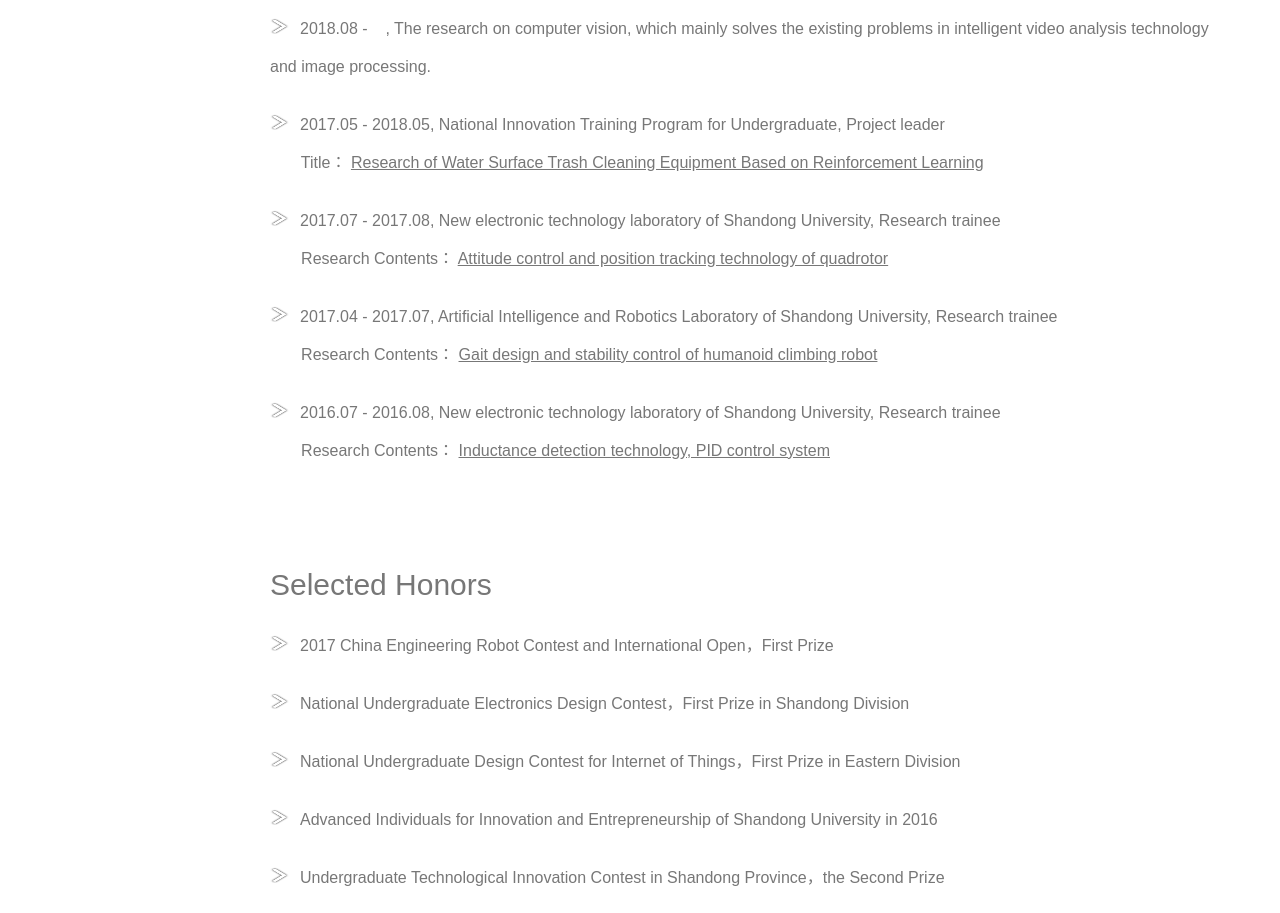
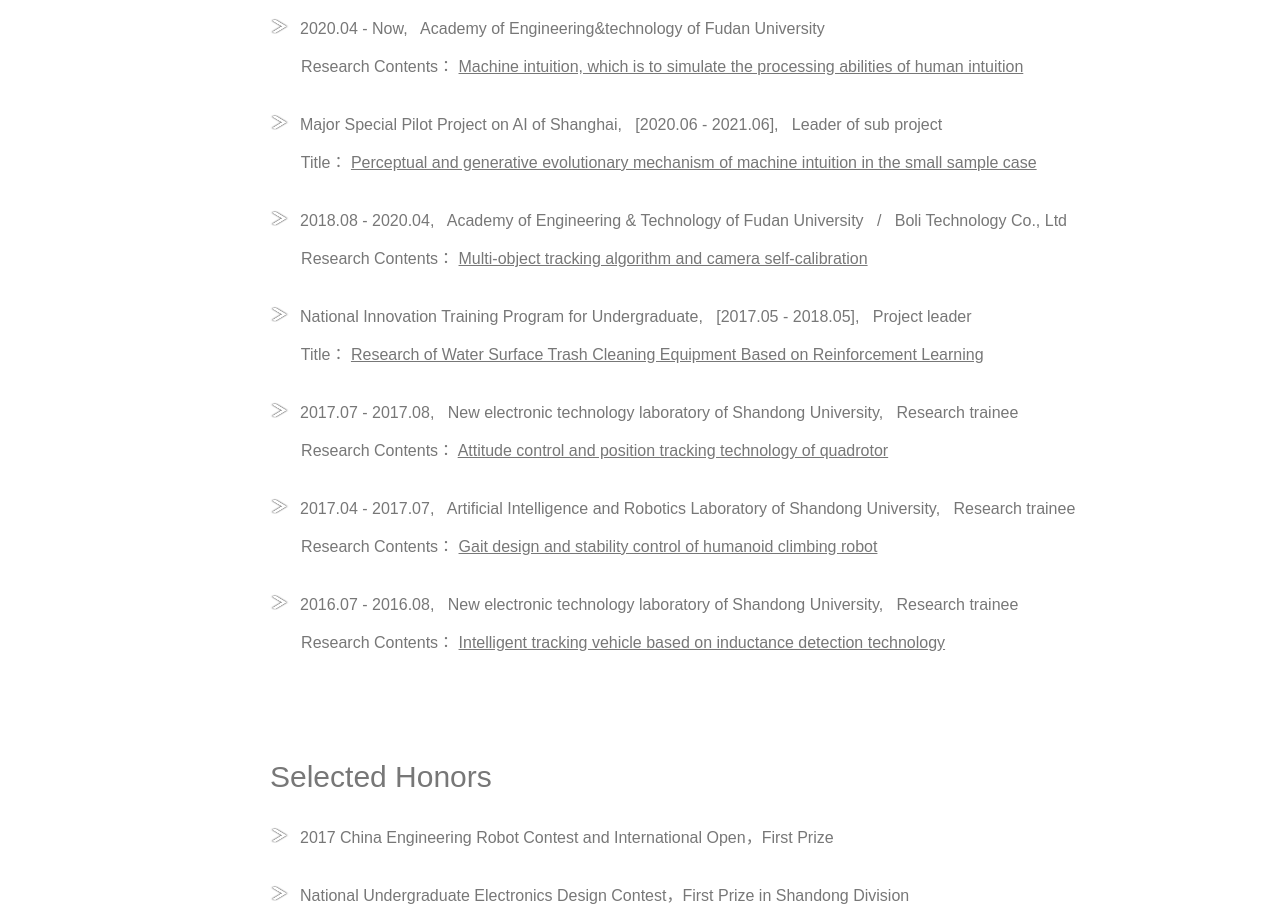
Before and after one commit to Liuzhen-Su/Liuzhen-Su.github.io, a plain HTML site: page index.html in a window 1280 px wide. Shown: the part 633-1546 px from the top of the page. Drawn offline with Linux system fonts and the light colour scheme.

Commit message:
Update index.html

```diff
--- a/index.html
+++ b/index.html
@@ -25,33 +25,45 @@
                         <div class="brief">
                             <p><span class="bigger">Liuzhen Su</span></p>
                             <p>liuzhensu@hotmail.com</p>
-                            <p>Wechat: MadKid_Forever</p>
+                            <p>Wechat: coolionet</p>
                             <p>200433, Shanghai, China</p>
 
                         </div>
                         <div class="about">
                             <p><span class="bigger"><a name="Top"><span class="baise">--</span><br/><br/>About Me</a></span></p>
-                            <p>Welcome to my homepage! I'm now studying for a doctorate in computer science under the guidance of Professor <a href="http://faet.fudan.edu.cn/15/6f/c13532a136559/page.htm" target="_blank">Lihua Zhang</a> in Fudan University. And I received my bachelor degree from Shandong University in 2019.</p>
-                            <p>I have great interest and enthusiasm in the field of artificial intelligence. Now my main research interest is computer vision, especially intelligent video analysis technology. And my team has in-depth cooperation with <a href="http://www.changchunboli.com/" target="_blank">Boli Technology Co., Ltd</a>. Welcome to communicate with me online about AI or any other questions by e-mail or Wechat.</p>
+                            <p>Welcome to my homepage! I'm now studying for a doctorate in computer science under the guidance of Professor <a href="http://faet.fudan.edu.cn/63/2e/c13532a221998/page.htm" target="_blank">Lihua Zhang</a> in Fudan University. And I received my bachelor degree from Shandong University in 2019.</p>
+                            <p>I have great interest and enthusiasm in the field of artificial intelligence. Now my main research interest is machine intuition, which is to simulate the processing abilities of human intuition and propose a better approach to Artificial General Intelligence. Welcome to communicate with me online about AI or any other questions by E-mail or Wechat.</p>
 
 
-                            <p><span class="bigger"><a name="Work"><span class="baise">--</span><br/><br/>Work</a></span></p>
-                            <p><span class="smaller"><span><img src="images/next.png" alt="" width="30" height="16" /></span>2018.08&nbsp;-&nbsp;&nbsp;&nbsp;&nbsp;, The research on computer vision, which mainly solves the existing problems in intelligent video analysis technology and image processing.<br/></span></p>
-                            <p><span class="smaller"><span><img src="images/next.png" alt="" width="30" height="16" /></span>2017.05&nbsp;-&nbsp;2018.05, National Innovation Training Program for Undergraduate, Project leader<br/>
+                            <p><span class="bigger"><a name="Work"><span class="baise">--</span><br/><br/>Work & Projects</a></span></p>
+
+							<p><span class="smaller"><span><img src="images/next.png" alt="" width="30" height="16" /></span>2020.04&nbsp;-&nbsp;Now, &nbsp Academy of Engineering&technology of Fudan University<br/>
+							&nbsp;&nbsp;&nbsp;&nbsp;&nbsp;&nbsp;
+                            Research Contents： <ins>Machine intuition, which is to simulate the processing abilities of human intuition</ins></span></p>
+
+							<p><span class="smaller"><span><img src="images/next.png" alt="" width="30" height="16" /></span>Major Special Pilot Project on AI of Shanghai, &nbsp [2020.06&nbsp;-&nbsp;2021.06], &nbsp Leader of sub project<br/>
+							&nbsp;&nbsp;&nbsp;&nbsp;&nbsp;&nbsp;
+                            Title： <ins>Perceptual and generative evolutionary mechanism of machine intuition in the small sample case</ins></span></p>
+
+							<p><span class="smaller"><span><img src="images/next.png" alt="" width="30" height="16" /></span>2018.08&nbsp;-&nbsp;2020.04, &nbsp Academy of Engineering & Technology of Fudan University &nbsp / &nbsp Boli Technology Co., Ltd<br/>
+							&nbsp;&nbsp;&nbsp;&nbsp;&nbsp;&nbsp;
+                            Research Contents： <ins>Multi-object tracking algorithm and camera self-calibration</ins></span></p>
+
+							<p><span class="smaller"><span><img src="images/next.png" alt="" width="30" height="16" /></span>National Innovation Training Program for Undergraduate, &nbsp [2017.05&nbsp;-&nbsp;2018.05], &nbsp Project leader<br/>
                             &nbsp;&nbsp;&nbsp;&nbsp;&nbsp;&nbsp;
                             Title： <ins>Research of Water Surface Trash Cleaning Equipment Based on Reinforcement Learning</ins></span></p>
 
-                            <p><span class="smaller"><span><img src="images/next.png" alt="" width="30" height="16" /></span>2017.07&nbsp;-&nbsp;2017.08, New electronic technology laboratory of Shandong University, Research trainee<br/>
+                            <p><span class="smaller"><span><img src="images/next.png" alt="" width="30" height="16" /></span>2017.07&nbsp;-&nbsp;2017.08, &nbsp New electronic technology laboratory of Shandong University, &nbsp Research trainee<br/>
                             &nbsp;&nbsp;&nbsp;&nbsp;&nbsp;&nbsp;
                             Research Contents： <ins>Attitude control and position tracking technology of quadrotor</ins></span></p>
 
-                            <p><span class="smaller"><span><img src="images/next.png" alt="" width="30" height="16" /></span>2017.04&nbsp;-&nbsp;2017.07, Artificial Intelligence and Robotics Laboratory of Shandong University, Research trainee<br/>
+                            <p><span class="smaller"><span><img src="images/next.png" alt="" width="30" height="16" /></span>2017.04&nbsp;-&nbsp;2017.07, &nbsp Artificial Intelligence and Robotics Laboratory of Shandong University, &nbsp Research trainee<br/>
                             &nbsp;&nbsp;&nbsp;&nbsp;&nbsp;&nbsp;
                             Research Contents： <ins>Gait design and stability control of humanoid climbing robot</ins></span></p>
 
-                            <p><span class="smaller"><span><img src="images/next.png" alt="" width="30" height="16" /></span>2016.07&nbsp;-&nbsp;2016.08, New electronic technology laboratory of Shandong University, Research trainee<br/>
+                            <p><span class="smaller"><span><img src="images/next.png" alt="" width="30" height="16" /></span>2016.07&nbsp;-&nbsp;2016.08, &nbsp New electronic technology laboratory of Shandong University, &nbsp Research trainee<br/>
                             &nbsp;&nbsp;&nbsp;&nbsp;&nbsp;&nbsp;
-                            Research Contents： <ins>Inductance detection technology, PID control system</ins></span></p>
+                            Research Contents： <ins>Intelligent tracking vehicle based on inductance detection technology</ins></span></p>
 
 
                             <p><span class="bigger"><a name="Awards"><span class="baise">--</span><br/><br/>Selected Honors</a></span></p>
@@ -59,17 +71,17 @@
                             <p><span class="smaller"><span><img src="images/next.png" alt="" width="30" height="16" /></span>National Undergraduate Electronics Design Contest，First Prize in Shandong Division</span></p>
                             <p><span class="smaller"><span><img src="images/next.png" alt="" width="30" height="16" /></span>National Undergraduate Design Contest for Internet of Things，First Prize in Eastern Division</span></p>
                             <p><span class="smaller"><span><img src="images/next.png" alt="" width="30" height="16" /></span>Advanced Individuals for Innovation and Entrepreneurship of Shandong University in 2016</span></p>
-                            <p><span class="smaller"><span><img src="images/next.png" alt="" width="30" height="16" /></span>Undergraduate Technological Innovation Contest in Shandong Province，the Second Prize</span></p>
 
 
                             <p><span class="bigger"><a name="Contact"><span class="baise">--</span><br/><br/>Contact Me</a></span></p>
                             <p> &nbsp;&nbsp;&nbsp;&nbsp;Liuzhen Su<br/>
-                                &nbsp;&nbsp;&nbsp;&nbsp;Wechat:&nbsp;MadKid_Forever&nbsp;<br/>
+                                &nbsp;&nbsp;&nbsp;&nbsp;Wechat:&nbsp;coolionet&nbsp;<br/>
                                 &nbsp;&nbsp;&nbsp;&nbsp;E-mail:&nbsp;liuzhensu@hotmail.com&nbsp;<br/>
-                                &nbsp;&nbsp;&nbsp;&nbsp;Homepage:&nbsp;<a href="http://madkid.club" target="_blank">http://madkid.club</a>&nbsp;<br/>
+                                &nbsp;&nbsp;&nbsp;&nbsp;Homepage:&nbsp;<a href="https://madkid.club" target="_blank">https://madkid.club</a>&nbsp;<br/>
                                 &nbsp;&nbsp;&nbsp;&nbsp;Github:&nbsp;<a href="https://github.com/liuzhen-su" target="_blank">https://github.com/liuzhen-su</a>&nbsp;<br/>
                                 &nbsp;&nbsp;&nbsp;&nbsp;Address:&nbsp;Fudan University,&nbsp;No.220, Handan Road, Shanghai,&nbsp;China<br/>
                             </p>
+							<br/>
                         </div>
 
 					</div>
```
